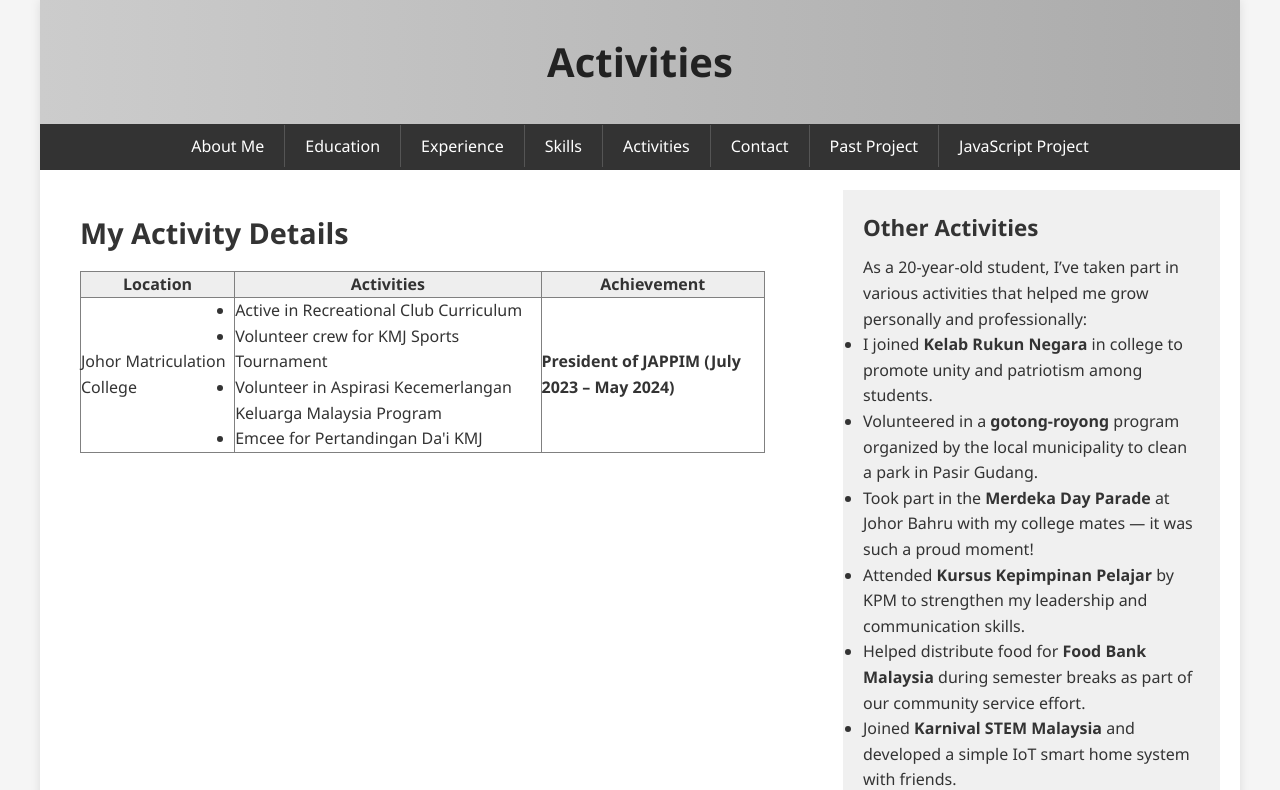
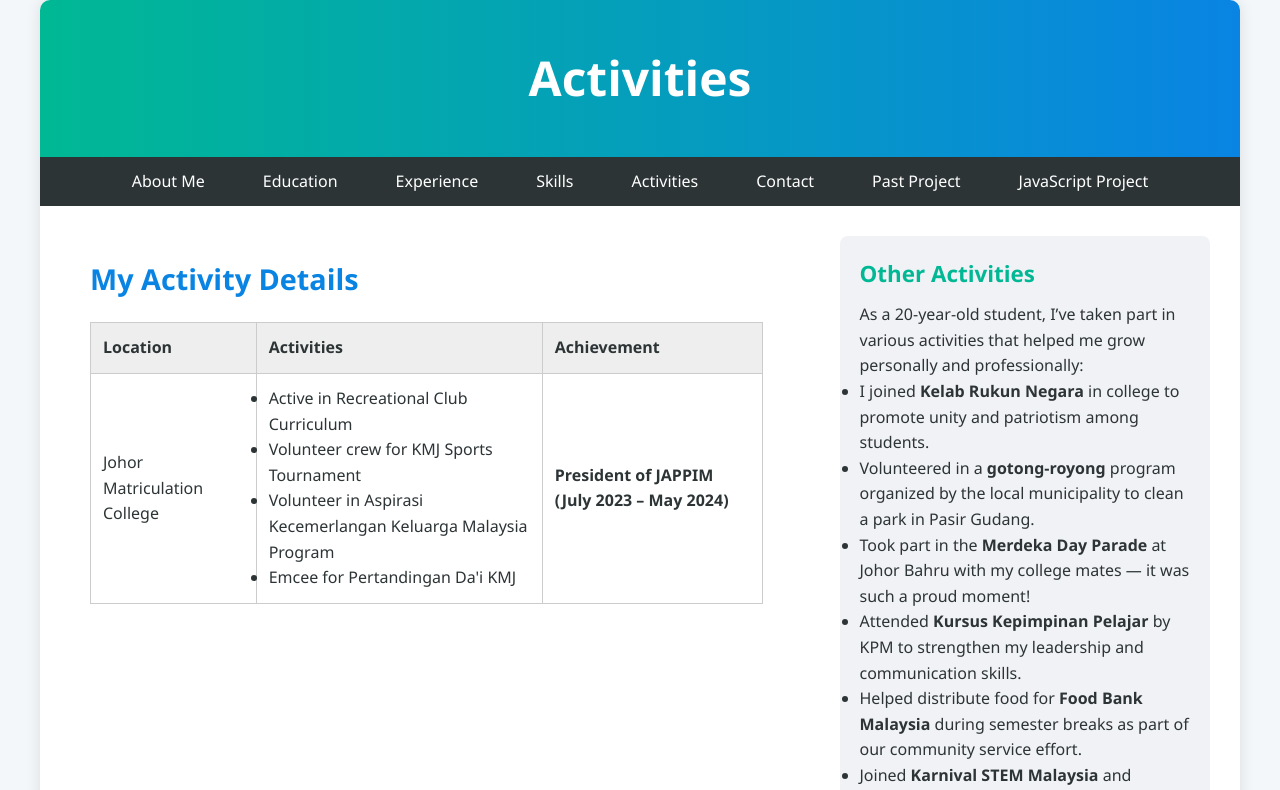
Before and after one commit to haikalsh22/folio, a plain HTML site: page Resume/activities.html in a window 1280 px wide. Shown: the top 790 px of the page. Drawn offline with Linux system fonts and the light colour scheme.

Commit message:
Update layoutstyle.css

```diff
--- a/Resume/layoutstyle.css
+++ b/Resume/layoutstyle.css
@@ -8,63 +8,68 @@
 body {
     font-family: 'Segoe UI', Tahoma, Geneva, Verdana, sans-serif;
     line-height: 1.6;
-    background-color: #f5f5f5;
-    color: #333;
+    background-color: #f4f7fa;
+    color: #2d3436;
 }
 
+/* Wrapper */
 #wrapper {
     max-width: 1200px;
     margin: 0 auto;
-    background-color: #fff;
-    box-shadow: 0 0 10px rgba(0,0,0,0.1);
+    background-color: #ffffff;
+    box-shadow: 0 0 15px rgba(0, 0, 0, 0.1);
+    border-radius: 10px;
+    overflow: hidden;
 }
 
 /* Header */
 #header {
-    background: linear-gradient(to right, #ccc, #aaa);
-    padding: 30px 20px;
+    background: linear-gradient(to right, #00b894, #0984e3);
+    padding: 40px 20px;
     text-align: center;
+    color: #fff;
 }
 
 #header h1 {
-    font-size: 2.5em;
-    color: #222;
+    font-size: 3em;
+    font-weight: 600;
 }
 
 /* Navigation */
 #navigation {
-    background-color: #333;
+    background-color: #2d3436;
 }
 
 #navigation ul {
     display: flex;
     justify-content: center;
     list-style: none;
-    padding: 10px 0;
+    padding: 12px 0;
 }
 
 #navigation li a {
-    padding: 10px 20px;
+    padding: 12px 24px;
     color: #fff;
     text-decoration: none;
+    font-weight: 500;
     transition: background 0.3s ease;
-    border-right: 1px solid #555;
+    border-radius: 5px;
 }
 
-#navigation li:last-child a {
-    border-right: none;
+#navigation li + li {
+    margin-left: 10px;
 }
 
 #navigation li a:hover {
-    background-color: #555;
+    background-color: #636e72;
 }
 
 /* Content Layout */
 #content-container {
     display: flex;
     flex-wrap: wrap;
-    padding: 20px;
-    background-color: #fff;
+    padding: 30px;
+    background-color: #ffffff;
 }
 
 #main {
@@ -74,28 +79,53 @@ body {
 
 #main h2 {
     font-size: 1.8em;
+    color: #0984e3;
     margin-bottom: 15px;
 }
 
 #side {
     flex: 1 1 30%;
     padding: 20px;
-    background-color: #f0f0f0;
+    background-color: #f1f2f6;
     margin-left: 5%;
+    border-radius: 8px;
 }
 
 #side h3 {
     font-size: 1.4em;
     margin-bottom: 10px;
+    color: #00b894;
+}
+
+/* Table Styles */
+table {
+    width: 100%;
+    border-collapse: collapse;
+    margin-top: 20px;
+}
+
+table thead {
+    background-color: #dfe6e9;
+}
+
+table th,
+table td {
+    padding: 12px;
+    border: 1px solid #ccc;
+    text-align: left;
+}
+
+table tr:hover {
+    background-color: #f1f2f6;
 }
 
 /* Footer */
 #footer {
-    background: #ccc;
-    text-align: right;
+    background: #2d3436;
+    text-align: center;
     padding: 20px;
     font-size: 0.9em;
-    color: #333;
+    color: #dfe6e9;
 }
 
 /* Responsive Design */
@@ -104,7 +134,8 @@ body {
         flex-direction: column;
     }
 
-    #main, #side {
+    #main,
+    #side {
         flex: 1 1 100%;
         margin-left: 0;
     }
@@ -114,8 +145,12 @@ body {
         align-items: center;
     }
 
+    #navigation li + li {
+        margin-left: 0;
+        margin-top: 8px;
+    }
+
     #navigation li a {
-        border-right: none;
         width: 100%;
         text-align: center;
     }
```
